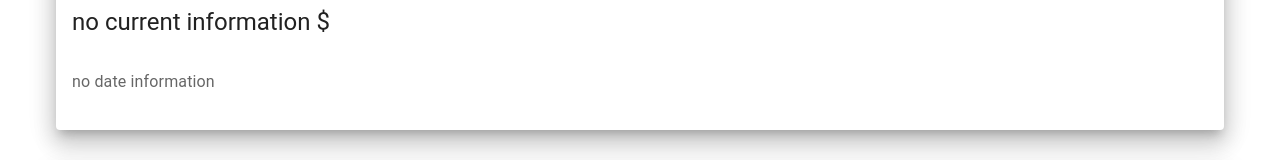
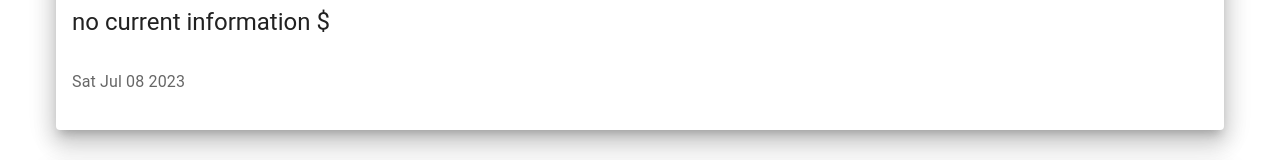
Before and after one commit to HarisKordic/MosaicPay-frontend, a Next.js app in the folder mosaicpay/: page /home in a window 1280 px wide. Shown: the part 169-329 px from the top of the page. Built offline with nearby package versions, Linux system fonts and the light colour scheme; no server answers.

Commit message:
feat: data fetching of account AB#66

```diff
--- a/mosaicpay/package.json
+++ b/mosaicpay/package.json
@@ -24,6 +24,7 @@
     "next-cookies": "^2.0.3",
     "react": "^18.2.0",
     "react-dom": "^18.2.0",
+    "swr": "^2.2.0",
     "typescript": "5.1.6",
     "yup": "^1.2.0"
   }
--- a/mosaicpay/src/app/api/index.ts
+++ b/mosaicpay/src/app/api/index.ts
@@ -11,3 +11,8 @@ export const register = (dtoRegister: dtoRegister) =>
 
 export const login = (dtoLogin: dtoLogin) =>
 	axios.post(`${rootRoute}auth/login`, dtoLogin).then((res) => res.data);
+
+export const getUserAccounts = async () =>
+	await axios
+		.get(`${rootRoute}account/`, { withCredentials: true })
+		.then((res) => res.data);
--- a/mosaicpay/src/app/components/AccountInfoCard.tsx
+++ b/mosaicpay/src/app/components/AccountInfoCard.tsx
@@ -30,7 +30,7 @@ export default function AccountInfoCard(props: IAccountInfoCardProps) {
 					Balance
 				</Typography>
 				<Typography sx={{ mb: 4 }} variant="h5" component="div">
-					{props.balance || "no current information" + " $"}
+					{props.balance || "no current information"} {" $"}
 				</Typography>
 				<Typography sx={{ mb: 1.5 }} color="text.secondary">
 					{props.date || "no date information"}
--- a/mosaicpay/src/app/home/page.tsx
+++ b/mosaicpay/src/app/home/page.tsx
@@ -1,8 +1,23 @@
 "use client";
 import { Box, Grid, Paper, SvgIcon, Typography } from "@mui/material";
 import AccountInfoCard from "../components/AccountInfoCard";
+import { useRouter } from "next/navigation";
+import { getUserAccounts } from "../api";
+import { useEffect, useState } from "react";
 
 export default function Home() {
+	const router = useRouter();
+	const [lastAccoundAdded, setLastAccountAdded] = useState(Object);
+
+	let data;
+	const getData = async () => {
+		data = await getUserAccounts();
+		setLastAccountAdded(data[data.length - 1]);
+	};
+	useEffect(() => {
+		getData();
+	}, [data]);
+
 	return (
 		<Grid
 			display={"flex"}
@@ -22,7 +37,10 @@ export default function Home() {
 				</Typography>
 			</Box>
 			<Box sx={{ mb: 5 }}>
-				<AccountInfoCard></AccountInfoCard>
+				<AccountInfoCard
+					balance={lastAccoundAdded?.balance}
+					date={new Date().toDateString()}
+				></AccountInfoCard>
 			</Box>
 			<Box
 				sx={{
@@ -48,6 +66,7 @@ export default function Home() {
 								display={"flex"}
 								flexDirection={"row"}
 								justifyContent={"space-around"}
+								onClick={() => router.push("/")}
 							>
 								<SvgIcon color="secondary" sx={{ fontSize: 60 }}>
 									<svg
```
Also changed, not shown: 1 other file (tests, documents, lock files or other folders).
